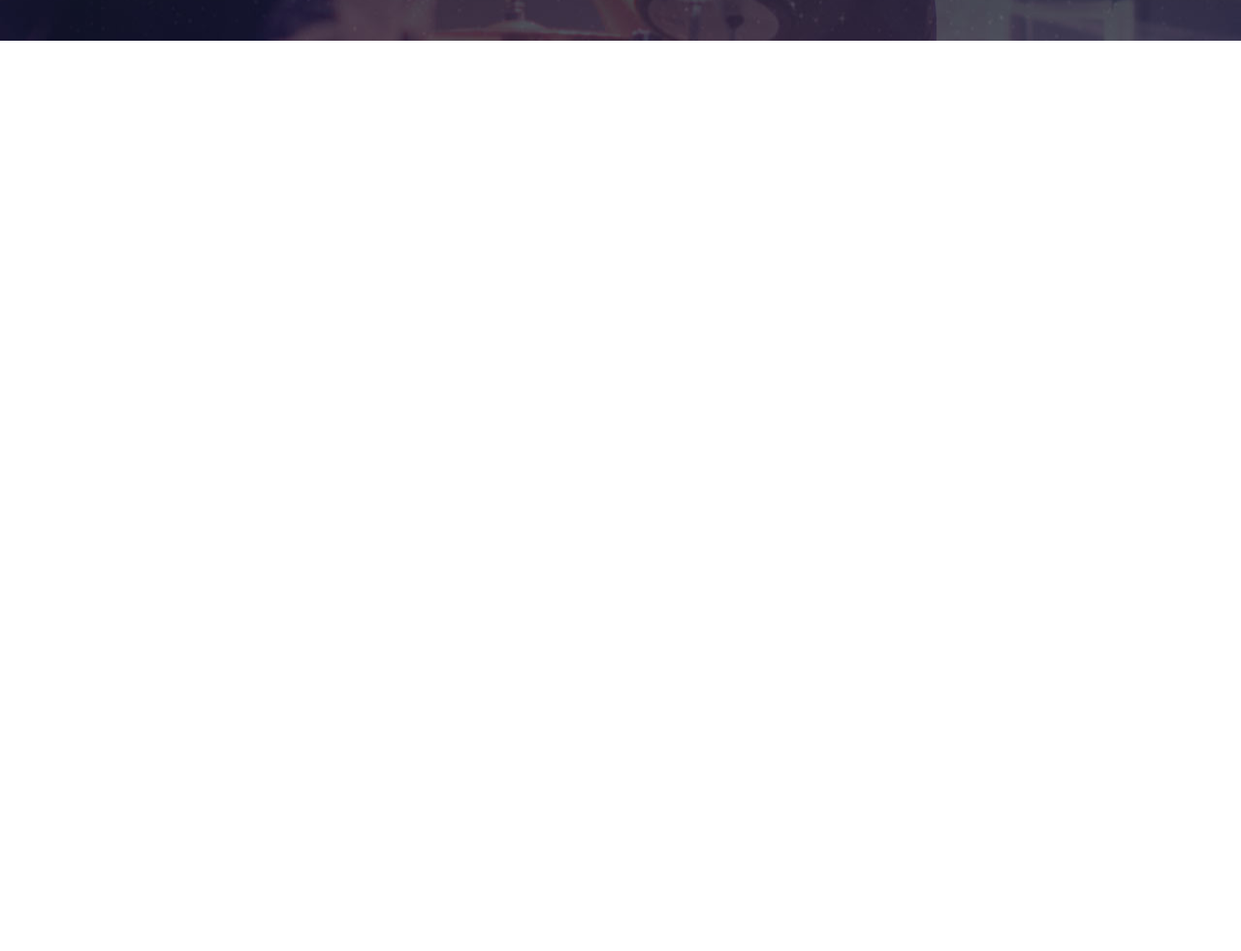
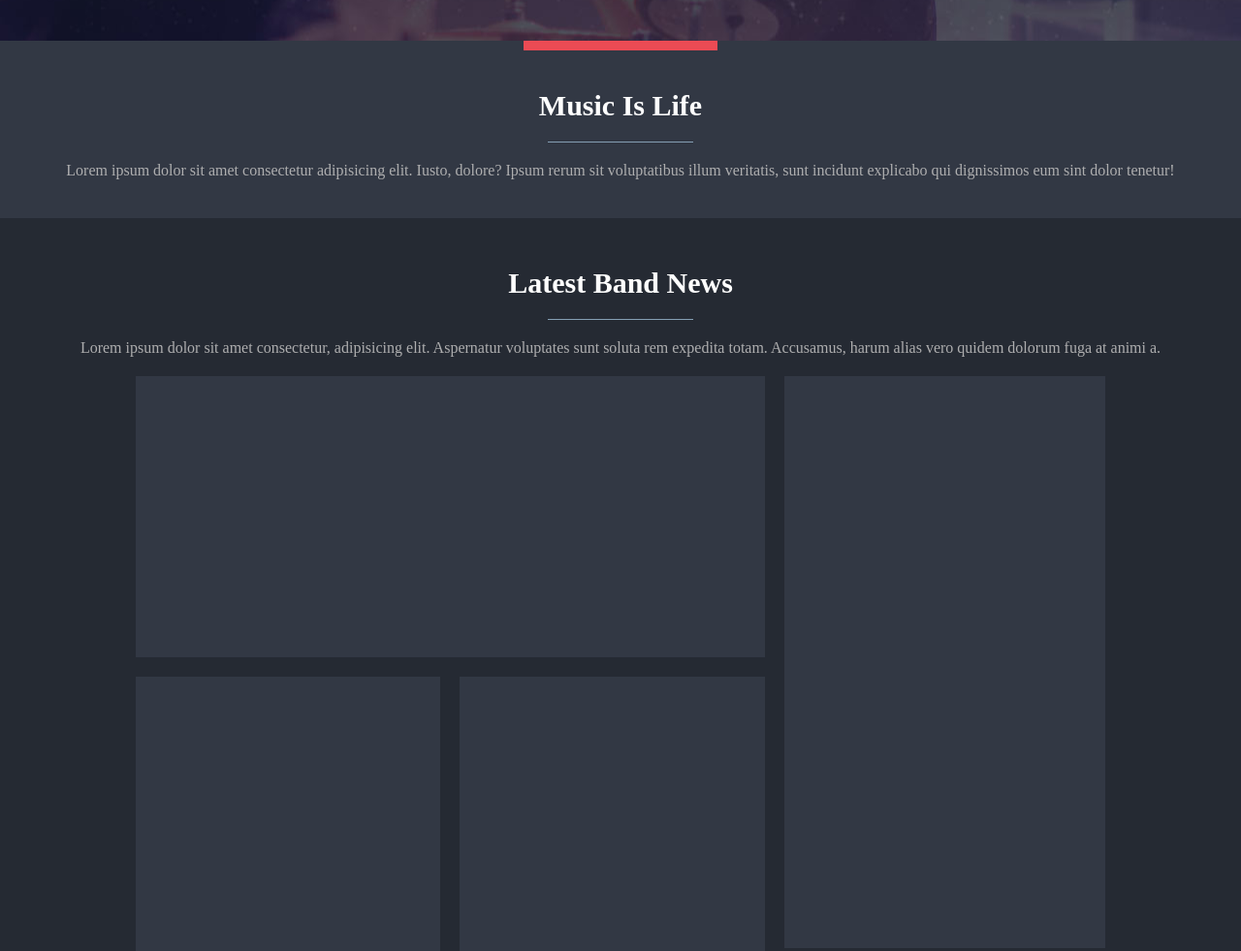
Before and after one commit to Lex95/proj-html-vuejs, a website: page index.html in a window 1280 px wide. Shown: the part 531-1512 px from the top of the page at 97% size. Before the commit the page ends 800 px from the top, so only its background shows below. Drawn offline with nearby package versions, Linux system fonts and the light colour scheme.

Commit message:
aggiunta prima parte della sezione centrale

```diff
--- a/index.html
+++ b/index.html
@@ -27,7 +27,39 @@
                 <button class="b2">Live Dates</button>
             </div>
         </nav>
-        <main></main>
+        <main>
+            <section id="s1">
+                <div class="redbar"></div>
+                <div class="text-container">
+                    <h2>Music is life</h2>
+                    <div class="rule"></div>
+                    <p>Lorem ipsum dolor sit amet consectetur adipisicing elit. Iusto, dolore? Ipsum rerum sit voluptatibus illum veritatis, sunt incidunt explicabo qui dignissimos eum sint dolor tenetur!</p>
+                </div>
+            </section>
+            <section id="s2">
+                <div class="text-container">
+                    <h2>Latest band news</h2>
+                    <div class="rule"></div>
+                    <p>Lorem ipsum dolor sit amet consectetur, adipisicing elit. Aspernatur voluptates sunt soluta rem expedita totam. Accusamus, harum alias vero quidem dolorum fuga at animi a.</p>
+                </div>
+                <div class="container-flex main">
+                    <div class="container-flex left">
+                        <div class="h"></div>
+                        <div class="v"></div>
+                        <div class="v"></div>
+                        <div class="h"></div>
+                    </div>
+                    <div class="right">
+                        <div class="v"></div>
+                        <div class="v"></div>
+                    </div>
+                </div>
+            </section>
+            <section></section>
+            <section></section>
+            <section></section>
+            <section></section>
+        </main>
         <footer></footer>
     </div>
     <script src="scripts/script.js"></script>
--- a/src/partials/_variables.scss
+++ b/src/partials/_variables.scss
@@ -17,5 +17,8 @@ $text_color_tertiary: black;
 $hr_primary: #859fb4;
 
 // bg
-$bg_color_primary: #6b6b6c;
-$bg_color_secondary: #272b34;
+$bg_color_primary: #323844;
+$bg_color_secondary: #252a33;
+
+// li rifaccio a mano che vengono meglio i colori, valà
+$collection_width: 1000px;
--- a/src/partials/main.scss
+++ b/src/partials/main.scss
@@ -0,0 +1,84 @@
+#s1 {
+    background-color: $bg_color_primary;
+    .redbar {
+        width: 200px;
+        height: 10px;
+        margin: auto;
+        background-color: $secondary_red;
+    }
+    .text-container{
+        padding: 40px 0;
+        text-align: center;
+        h2 {
+            text-transform: capitalize;
+            font-size: 30px;
+            color: $text_color_primary;
+        }
+        .rule {
+            width: 150px;
+            height: 1px;
+            background-color: $hr_primary;
+            margin: 20px auto;
+        }
+        p {
+            color: $text_color_secondary;
+        }
+    }
+}
+
+#s2 {
+    background-color: $bg_color_secondary;
+    padding: 50px 0;
+    .text-container{
+        text-align: center;
+        h2 {
+            text-transform: capitalize;
+            font-size: 30px;
+            color: $text_color_primary;
+        }
+        .rule {
+            width: 150px;
+            height: 1px;
+            background-color: $hr_primary;
+            margin: 20px auto;
+        }
+        p {
+            color: $text_color_secondary;
+        }
+    }
+    .main {
+        width: $collection_width;
+        height: $collection_width * 1.2;
+        margin: 20px auto 0;
+        .left {
+            width: calc((100% - 20px) / 3 * 2);
+            flex-wrap: wrap;
+            margin-right: 20px;
+            .h {
+                width: 100%;
+                height: calc((100% - 20px * 2) / 4);
+                background-color: $bg_color_primary;
+            }
+            .v {
+                width: calc((100% - 20px) / 2);
+                height: calc((100% - 20px * 2) / 2);
+                background-color: $bg_color_primary;
+                margin: 20px 0;
+                &:nth-child(2) {
+                    margin-right: 20px;
+                }
+            }
+        }
+        .right {
+            width: calc(100% / 3);
+            .v {
+                width: 100%;
+                height: calc((100% - 20px) / 2);
+                background-color: $bg_color_primary;
+                &:first-child {
+                    margin-bottom: 20px;
+                }
+            }
+        }
+    }
+}
```
Also changed, not shown: dist/app.css.
